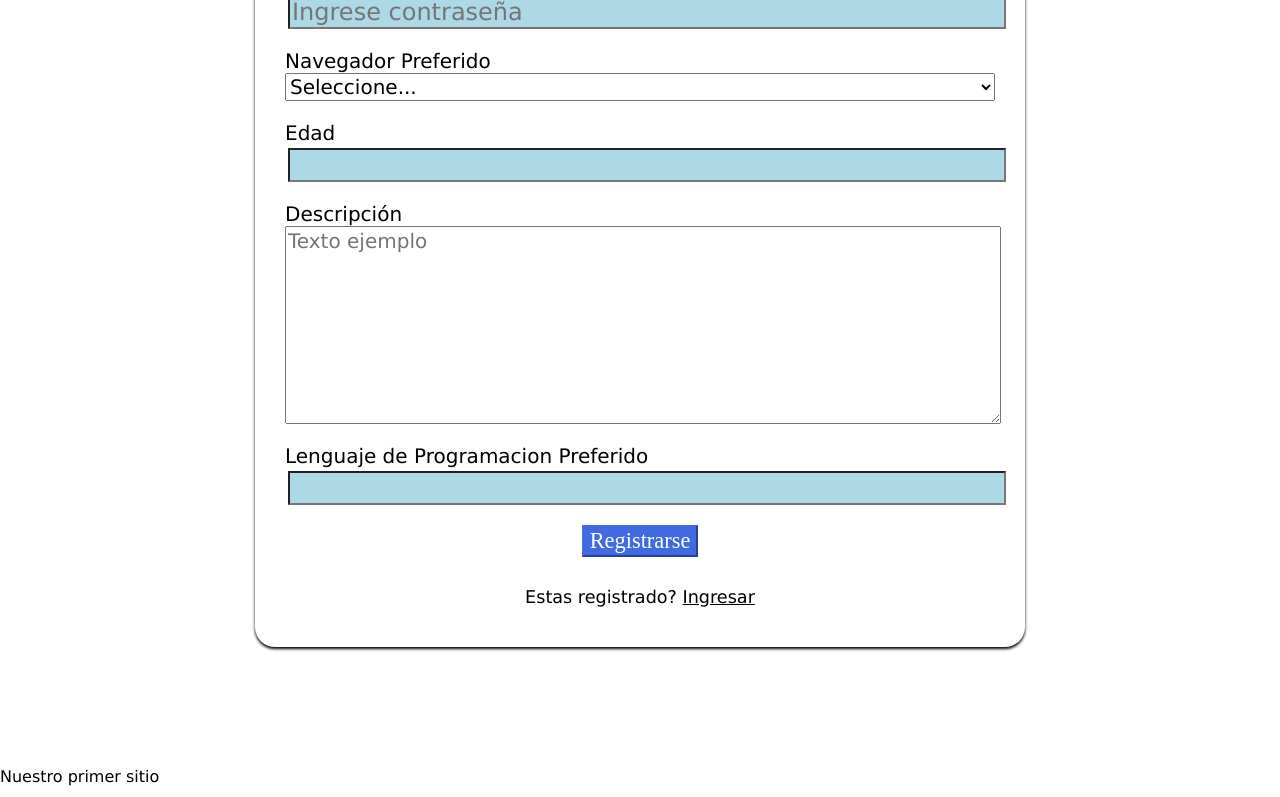
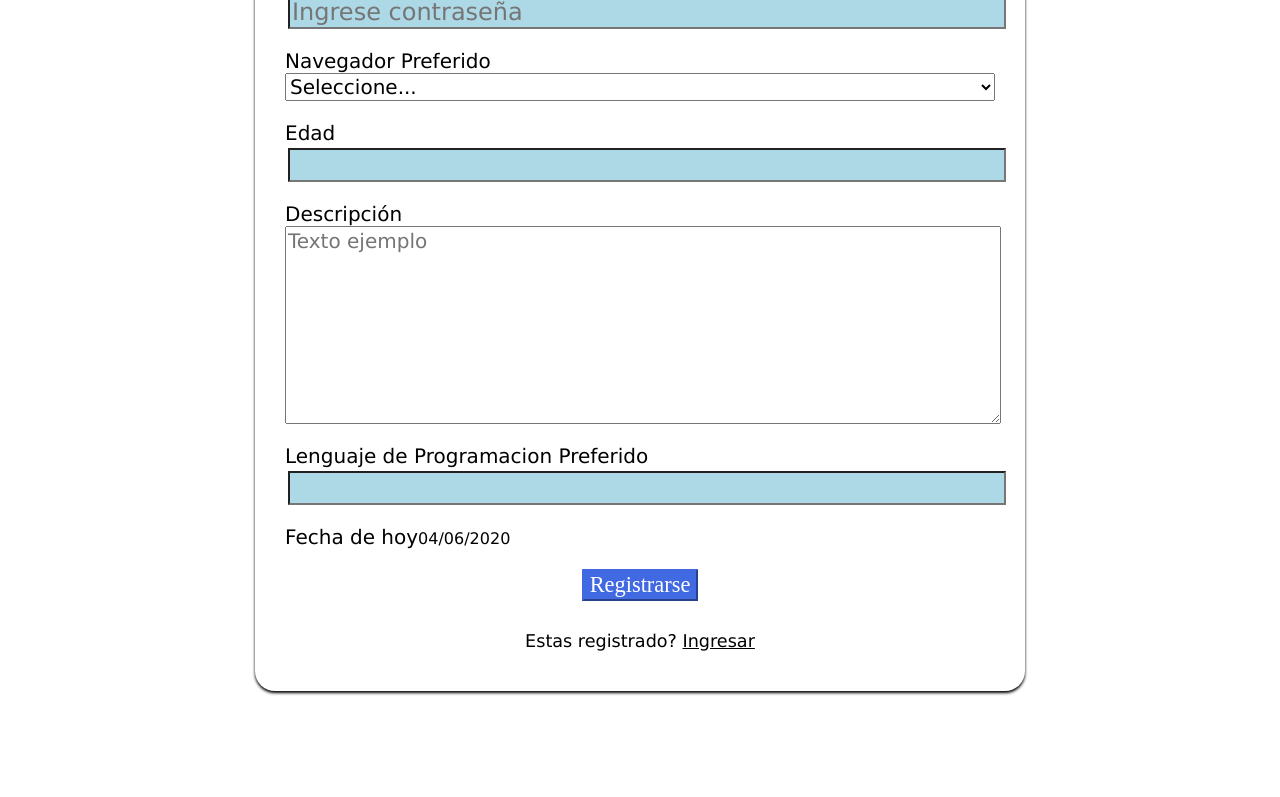
Before and after one commit to Jefer698/Sitio_react, a React (Create React App) app: page / in a window 1280 px wide. Shown: the part 443-1240 px from the top of the page. Built offline with nearby package versions, Linux system fonts and the light colour scheme.

Commit message:
Agregado components

```diff
--- a/src/components/InputLine.jsx
+++ b/src/components/InputLine.jsx
@@ -1,5 +1,5 @@
 import React from 'react';
-
+import LineField from './LineField';
 export default function InputLine(props){
     const {label,
         type,
@@ -21,8 +21,7 @@ const required= props required;
     */
     return(
         <>
-        <div>
-        <label>{label}</label>
+        <LineField label={label}>
 
         <input type={type}
         placeholder={placeholder}
@@ -43,8 +42,9 @@ const required= props required;
             </datalist>
 
          }
+         </LineField>
 
-                </div>
+
 
 
 </>
--- /dev/null
+++ b/src/components/LineField.jsx
@@ -0,0 +1,13 @@
+import React from 'react';
+
+export default function(props){
+    const{label,children}=props;
+    return(
+
+ <div>
+    <label>{label}</label>
+        {children}
+
+        </div>
+    );
+}
--- /dev/null
+++ b/src/components/OutputLine.jsx
@@ -0,0 +1,18 @@
+import React from 'react';
+import LineField from './LineField';
+export default function OutputLine(props){
+    const{label,value}=props;
+    return(
+<LineField label={label}>
+<output >{value}</output>
+</LineField>
+
+
+
+
+
+
+
+
+    );
+}
--- a/src/components/RegisterForm.jsx
+++ b/src/components/RegisterForm.jsx
@@ -2,7 +2,7 @@ import React from 'react';
 import InputLine from './InputLine';
 import SelectLine from './SelectLine';
 import TextareaLine from './TextareaLine';
-
+import OutputLine from './OutputLine';
 const browsers=[
 {value:'',label:'Seleccione...'},
 { value:'Google_Chrome', label:'Google Chrome'},
@@ -40,6 +40,7 @@ export default function RegisterForm(){
             list={languages}
             required={true}/>
 
+     <OutputLine label="Fecha de hoy" value="04/06/2020"/>
      <button class="boton" >Registrarse</button>
 
         </form>
--- a/src/components/SelectLine.jsx
+++ b/src/components/SelectLine.jsx
@@ -1,11 +1,10 @@
 import React from 'react';
-
+import LineField from './LineField';
 export default function SelectLine(props){
     const{label,options,required}=props;
 return(
 
-    <div>
-    <label>{label}</label>
+    <LineField label={label}>
     <select required={required}>
         {   options.map(option=>
             <option
@@ -18,8 +17,8 @@ return(
 
         </select>
 
+        </LineField>
 
-    </div>
 
 
 
--- a/src/components/TextareaLine.jsx
+++ b/src/components/TextareaLine.jsx
@@ -8,7 +8,7 @@ export default function TextareaLine(props){
 
      <div>
         <label >{label}</label>
-            <textarea rows={rows} placeholder={placeholder}></textarea>
+            <textarea rows={rows} placeholder={placeholder} ></textarea>
 </div>
 
 
```
